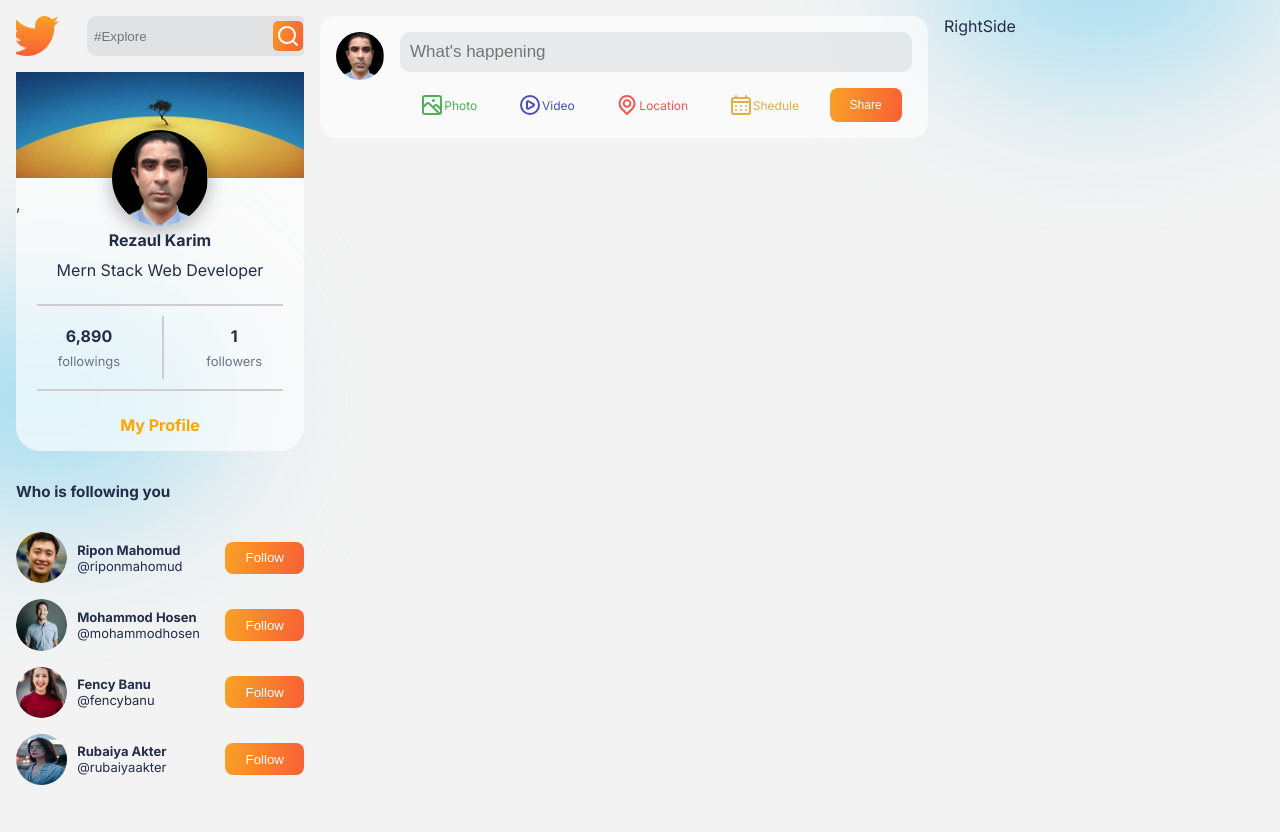
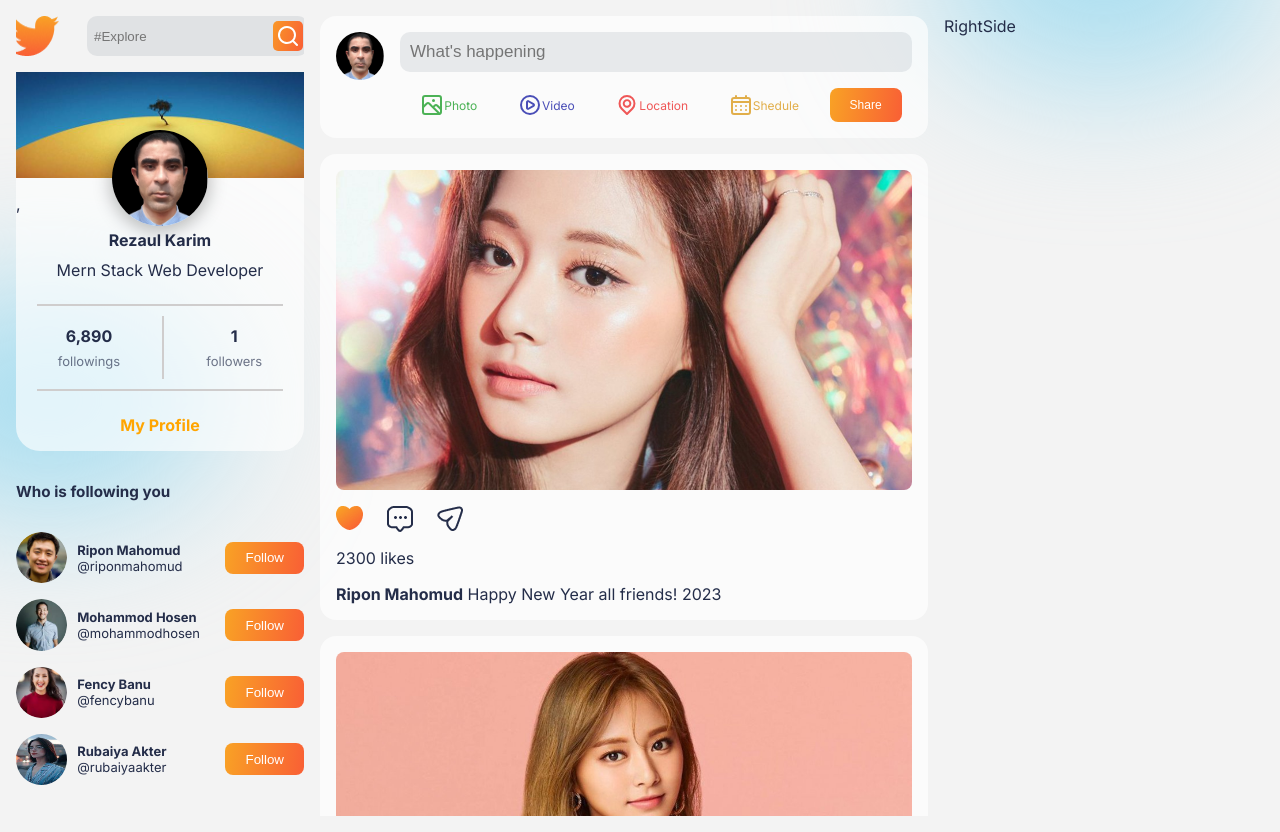
Before and after one commit to rezaul360/SocialMedia-Frontend, a React (Create React App) app: page / in a window 1280 px wide. Built offline with nearby package versions, Linux system fonts and the light colour scheme.

Commit message:
complete the all Post sections

```diff
--- a/src/App.css
+++ b/src/App.css
@@ -43,3 +43,6 @@
   background: transparent;
   border: 2px solid var(--orange);
 }
+::-webkit-scrollbar {
+  display: none;
+}
--- /dev/null
+++ b/src/Data/PostsData.js
@@ -0,0 +1,27 @@
+import PostPic1 from "../img/postpic1.jpg";
+import PostPic2 from "../img/postpic2.jpg";
+import PostPic3 from "../img/postpic3.jpg";
+
+export const PostsData = [
+  {
+    img: PostPic1,
+    name: "Ripon Mahomud",
+    desc: "Happy New Year all friends! 2023",
+    likes: 2300,
+    liked: true,
+  },
+  {
+    img: PostPic2,
+    name: "Fency Banu",
+    desc: "Party time :)",
+    likes: 2300,
+    liked: false,
+  },
+  {
+    img: PostPic3,
+    name: "Rubaiya Akter",
+    desc: "At Archery Festival",
+    likes: 800,
+    liked: false,
+  },
+];
--- /dev/null
+++ b/src/components/Post/Post.css
@@ -0,0 +1,19 @@
+.Post {
+  display: flex;
+  flex-direction: column;
+  padding: 1rem;
+  background-color: var(--cardColor);
+  border-radius: 1rem;
+  gap: 1rem;
+}
+.Post > img {
+  width: 100%;
+  max-height: 20rem;
+  object-fit: cover;
+  border-radius: 0.5rem;
+}
+.PostReact {
+  display: flex;
+  align-items: flex-start;
+  gap: 1.5rem;
+}
--- /dev/null
+++ b/src/components/Post/Post.jsx
@@ -0,0 +1,27 @@
+import React from "react";
+import "./Post.css";
+import Comment from "../../img/comment.png";
+import Share from "../../img/share.png";
+import Heart from "../../img/like.png";
+import NotLike from "../../img/notlike.png";
+const Post = ({ data }) => {
+  return (
+    <div className="Post">
+      <img src={data.img} alt="" />
+      <div className="PostReact">
+        <img src={data.liked ? Heart : NotLike} alt="" />
+        <img src={Comment} alt="" />
+        <img src={Share} alt="" />
+      </div>
+      <span>{data.likes} likes</span>
+      <div className="ditails">
+        <span>
+          <b>{data.name}</b>
+        </span>
+        <span> {data.desc}</span>
+      </div>
+    </div>
+  );
+};
+
+export default Post;
--- a/src/components/PostSide/PostSide.jsx
+++ b/src/components/PostSide/PostSide.jsx
@@ -1,4 +1,5 @@
 import React from "react";
+import Posts from "../Posts/Posts";
 import PostShare from "../PostShare/PostShare";
 import "./PostSide.css";
 
@@ -6,6 +7,7 @@
   return (
     <div className="PostSide">
       <PostShare />
+      <Posts />
     </div>
   );
 };
--- /dev/null
+++ b/src/components/Posts/Posts.css
@@ -0,0 +1,5 @@
+.Posts {
+  display: flex;
+  flex-direction: column;
+  gap: 1rem;
+}
--- /dev/null
+++ b/src/components/Posts/Posts.jsx
@@ -0,0 +1,16 @@
+import React from "react";
+import "./Posts.css";
+import { PostsData } from "../../Data/PostsData";
+import Post from "../Post/Post";
+
+const Posts = () => {
+  return (
+    <div className="Posts">
+      {PostsData.map((post, id) => {
+        return <Post data={post} id={id} />;
+      })}
+    </div>
+  );
+};
+
+export default Posts;
```
